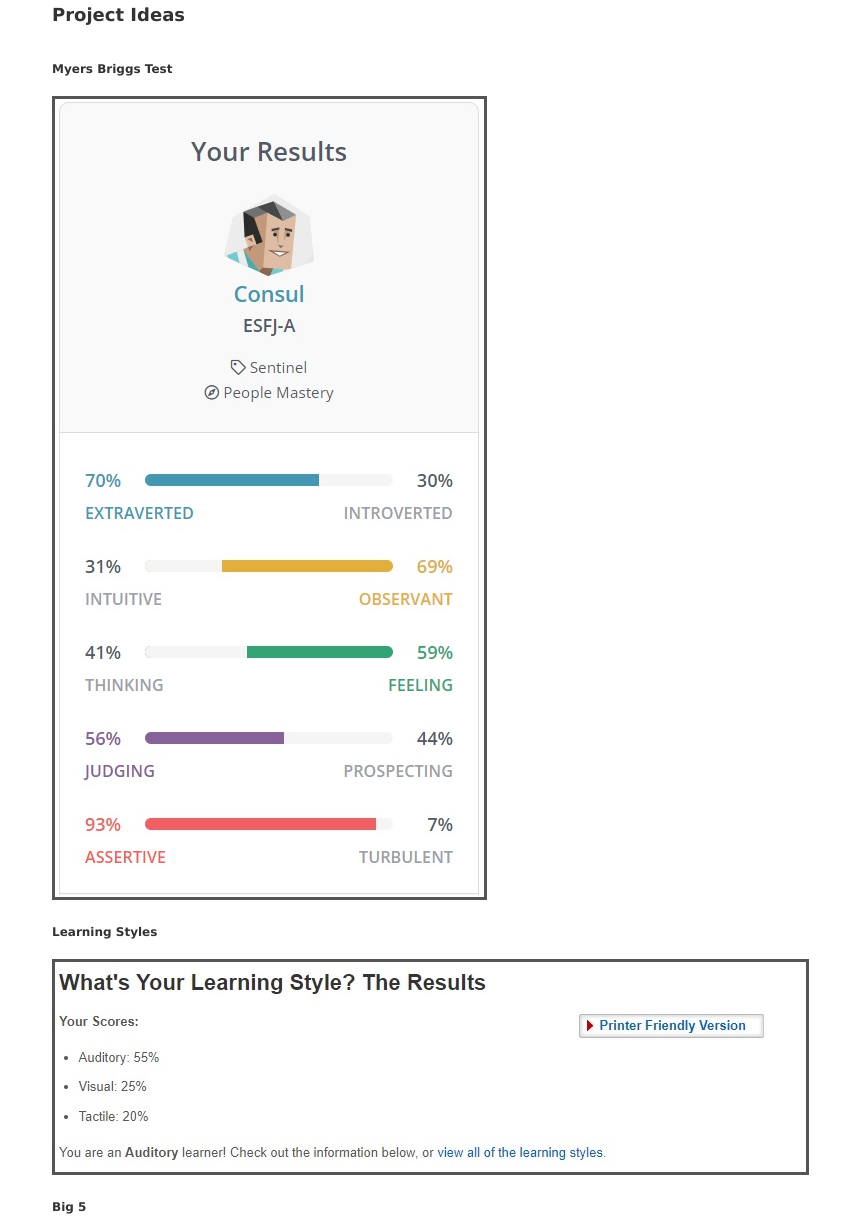
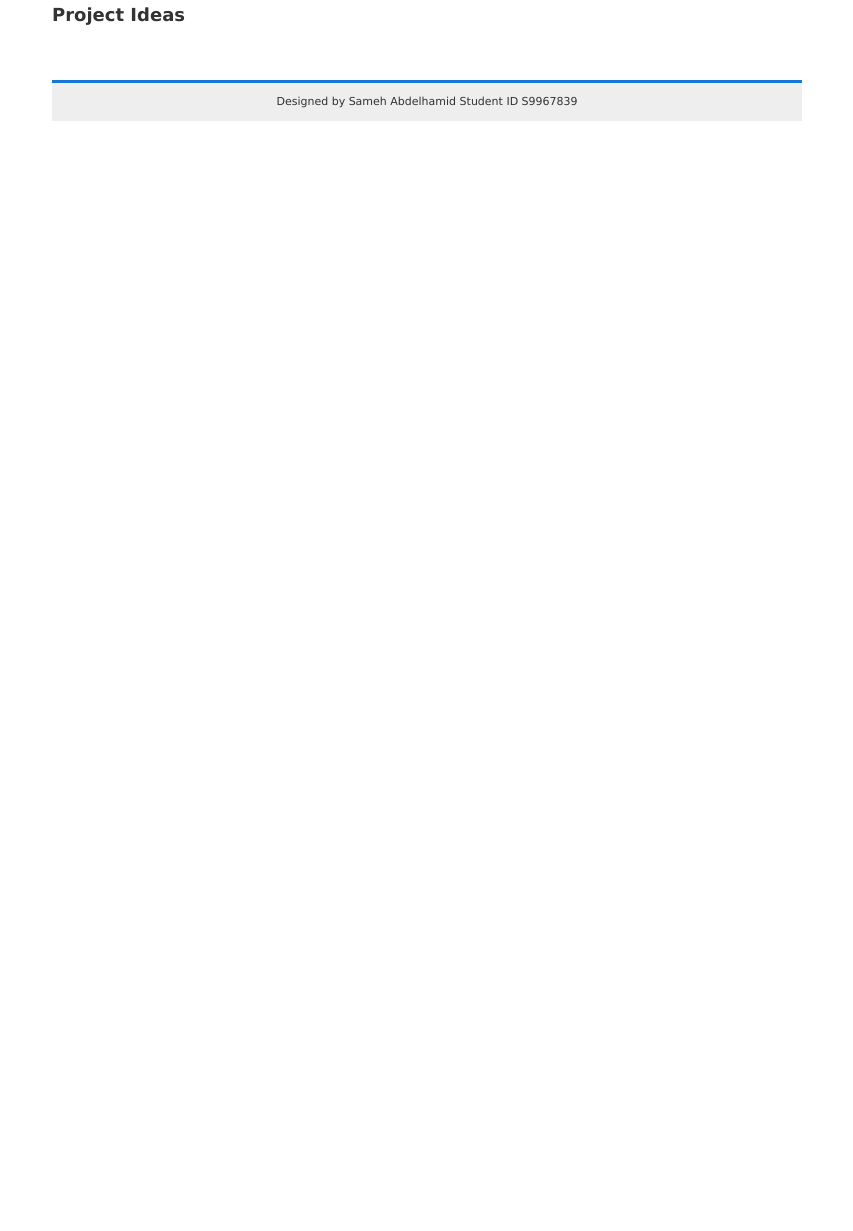
Before and after one commit to s9967839/s9967839.github.io, a plain HTML site: page ProjectIdeas.html in a window 1280 px wide. Shown: the part 121-1352 px from the top of the page, without its empty margins (213-1066 px from the left). After the commit the page ends 800 px from the top, so only its background shows below. Drawn offline with Linux system fonts and the light colour scheme.

Commit message:
Update ProjectIdeas.html

```diff
--- a/ProjectIdeas.html
+++ b/ProjectIdeas.html
@@ -32,18 +32,8 @@
 <h2>Project Ideas</h2>
 
 <div class="body">
-<b></b>
-<br><br>
-<b>Myers Briggs Test</b><br><br>
-<img src="images/16Ps.jpg" class="normal">
-<br>
-<br>
-<b>Learning Styles</b><br><br>
-<img src="images/learning.jpg" class="normal" >
-<br>
-<br>
-<b>Big 5</b><br><br>
-<img src="images/Truitybig5.jpg"  class="normal" width="750" height="400">
+
+
 <br>
 <br>
 
```
